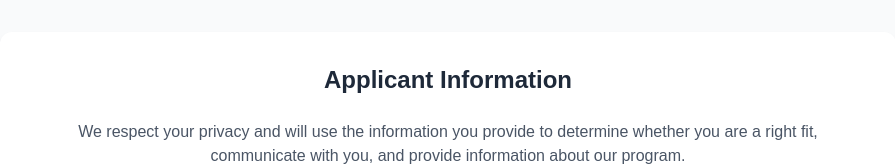
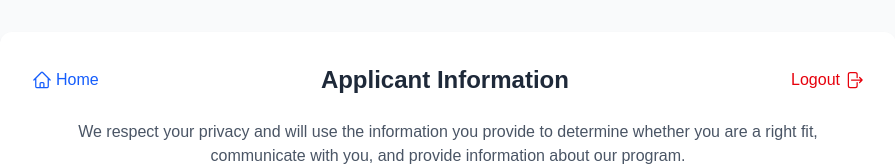
Before and after one commit to majeytunio/jumpstart, a Next.js app: page /application in a window 1280 px wide. Shown: the top 166 px of the page, without its empty margins (192-1087 px from the left). Built offline with nearby package versions, Linux system fonts and the light colour scheme; no server answers.

Commit message:
Initial commit

```diff
--- a/app/application/page.jsx
+++ b/app/application/page.jsx
@@ -322,6 +322,7 @@ import { useState } from 'react';
 import { useRouter } from 'next/navigation';
 import { supabase } from '../../lib/supabase';
 import { toast } from 'react-hot-toast';
+import { ArrowRightOnRectangleIcon, HomeIcon } from '@heroicons/react/24/outline';
 
 export default function ApplicationForm() {
   const router = useRouter();
@@ -403,7 +404,36 @@ export default function ApplicationForm() {
   return (
     <div className="min-h-screen flex items-center justify-center bg-gray-50 dark:bg-gray-900 px-4 py-8">
       <form onSubmit={handleSubmit} className="w-full max-w-4xl bg-white dark:bg-gray-800 p-8 rounded-xl shadow-md">
-        <h1 className="text-2xl font-bold mb-6 text-gray-800 dark:text-white text-center">Applicant Information</h1>
+
+        <div className="flex justify-between items-center mb-6">
+            {/* Home Button */}
+            <button
+                onClick={() => router.push('/')}
+                className="flex items-center gap-1 text-blue-600 hover:text-blue-800 dark:text-blue-400 dark:hover:text-blue-300"
+            >
+                <HomeIcon className="w-5 h-5" />
+                <span className="hidden sm:inline">Home</span>
+            </button>
+
+            {/* Title */}
+            <h1 className="text-2xl font-bold text-gray-800 dark:text-white text-center mx-4">
+                Applicant Information
+            </h1>
+
+            {/* Logout Button */}
+            <button
+                onClick={async () => {
+                await supabase.auth.signOut();
+                router.push('/auth/login');
+                }}
+                className="flex items-center gap-1 text-red-600 hover:text-red-800 dark:text-red-400 dark:hover:text-red-300"
+            >
+                <span className="hidden sm:inline">Logout</span>
+                <ArrowRightOnRectangleIcon className="w-5 h-5" />
+            </button>
+            </div>
+
+        {/* <h1 className="text-2xl font-bold mb-6 text-gray-800 dark:text-white text-center">Applicant Information</h1> */}
         <p className="mb-6 text-gray-600 dark:text-gray-300 text-center">
           We respect your privacy and will use the information you provide to determine whether you are a right fit,
           communicate with you, and provide information about our program.
```
